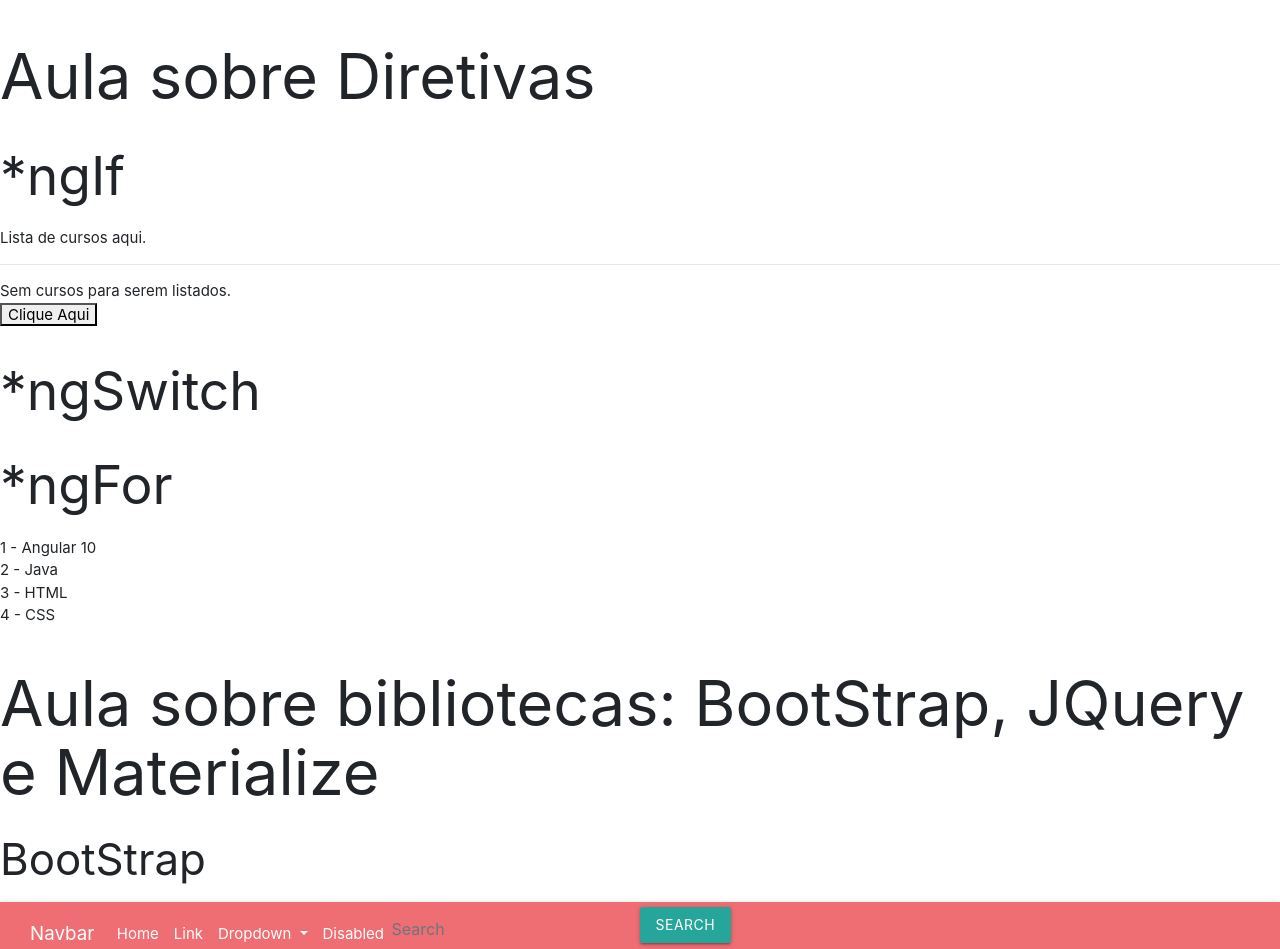
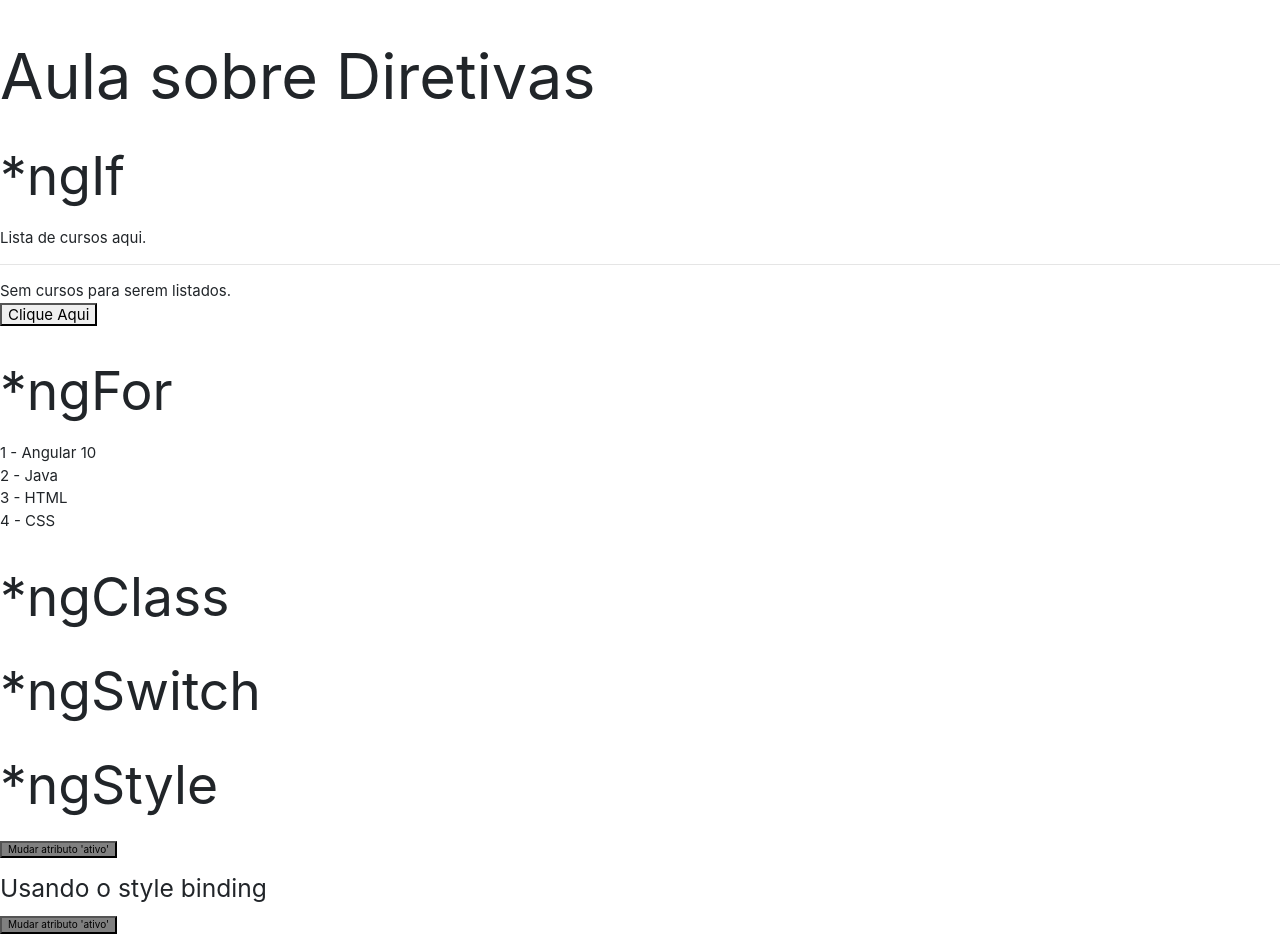
Before and after one commit to jackcielf/curso-de-Angular-v10, an Angular app: page / in a window 1280 px wide. Shown: the top 949 px of the page. Built offline with nearby package versions, Linux system fonts and the light colour scheme.

Commit message:
aula sobre diretiva ngStyle

```diff
--- a/src/app/components/diretives/diretives.component.html
+++ b/src/app/components/diretives/diretives.component.html
@@ -4,20 +4,49 @@
     <h2>*ngIf</h2>
     <div *ngIf="cursos.length > 0">Lista de cursos aqui.</div>
     <div *ngIf="cursos.length === 0">Sem cursos para serem listados.</div>
-        <hr>
+    <hr />
     <div *ngIf="mostrarCursos === false">Sem cursos para serem listados.</div>
     <div *ngIf="mostrarCursos === true">Lista de cursos aqui.</div>
     <button (click)="onMostrarCursos()">Clique Aqui</button>
   </article>
   <article>
+    <h2>*ngFor</h2>
+    <ul>
+      <li *ngFor="let curso of cursos; let i = index">
+        {{ i + 1 }} - {{ curso }}
+      </li>
+    </ul>
+  </article>
+  <article>
+    <h2>*ngClass</h2>
+  </article>
+  <article>
     <h2>*ngSwitch</h2>
   </article>
   <article>
-        <h2>*ngFor</h2>
-        <ul>
-            <li *ngFor="let curso of cursos, let i = index">
-                {{i + 1}} - {{curso}}
-            </li>
-        </ul>
+    <h2>*ngStyle</h2>
+    <button
+      [ngStyle]="{
+        backgroundColor: ativo ? 'blue' : 'gray',
+        color: ativo ? 'white' : 'black',
+        fontWeight: ativo ? 'bold' : 'normal',
+        fontSize: tamanhoFonte + 'px'
+      }"
+      (click)="mudarAtivo()"
+    >
+      Mudar atributo 'ativo'
+    </button>
+    <h5>Usando o style binding</h5>
+    <button
+      [style.backgroundColor]="ativo ? 'blue' : 'gray'"
+      [style.color]="ativo ? 'white' : 'black'"
+      [style.fontWeight]="ativo ? 'bold' : 'normal'"
+      [style.fontSize]="tamanhoFonte + 'px'"
+      (click)="mudarAtivo()"
+    >
+      Mudar atributo 'ativo'
+    </button>
+    <br />
+    <input type="text" [(ngModel)]="tamanhoFonte" />
   </article>
 </section>
--- a/src/app/components/diretives/diretives.component.ts
+++ b/src/app/components/diretives/diretives.component.ts
@@ -10,6 +10,9 @@ export class DiretivesComponent implements OnInit {
 
   mostrarCursos = false;
 
+  ativo: boolean = false;
+  tamanhoFonte: number = 10;
+
   onMostrarCursos() {
     this.mostrarCursos = !this.mostrarCursos;
   }
@@ -19,7 +22,10 @@ export class DiretivesComponent implements OnInit {
   ngOnInit(): void {
     for (let i = 0; i < this.cursos.length; i++) {
       const curso = this.cursos[i];
-
     }
   }
+
+  mudarAtivo() {
+    this.ativo = !this.ativo;
+  }
 }
```
Lines whose indentation alone changed are shown as unchanged.
